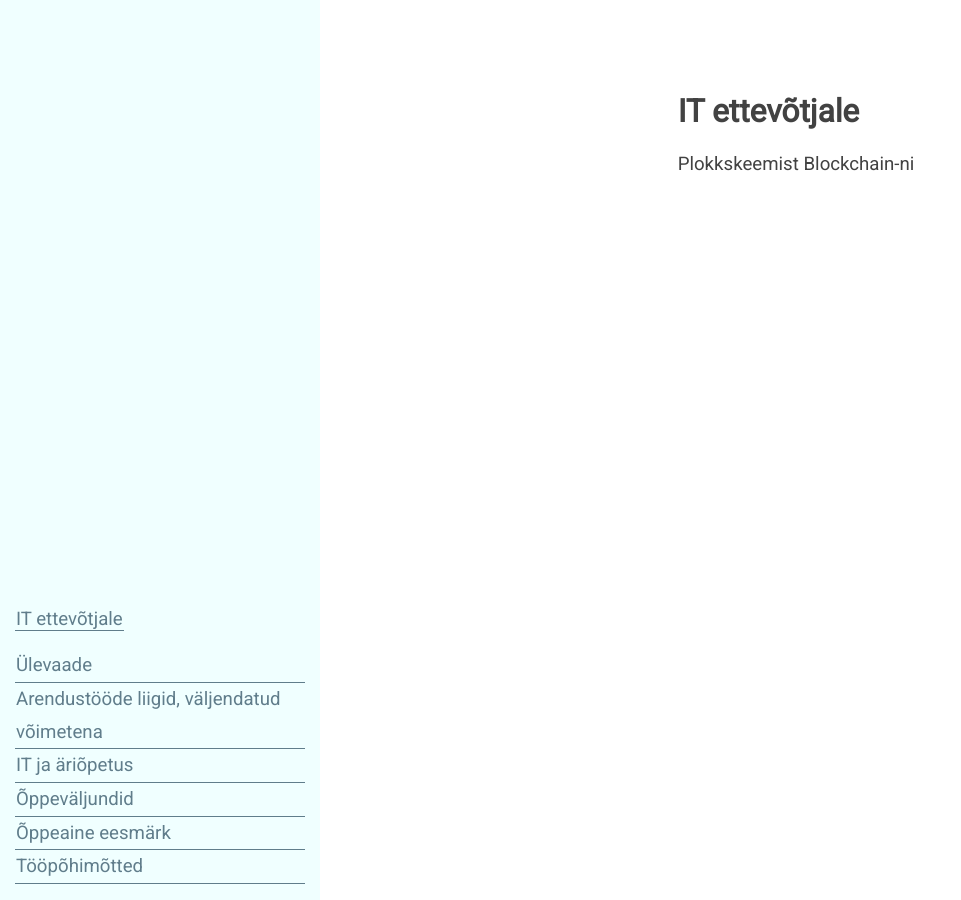
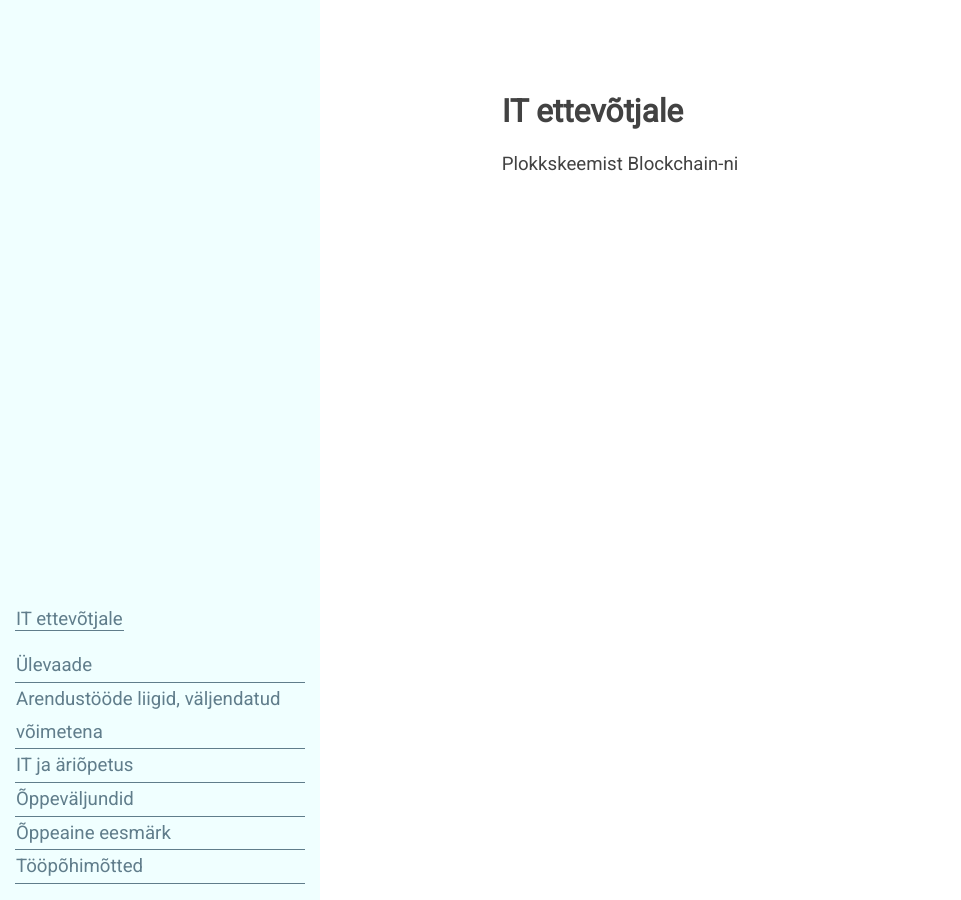
Before and after one commit to agiil/IT, a Jekyll site: the page built from index.md, in a window 1280 px wide. Shown: the whole page, without its empty margins (0-961 px from the left). Built offline with Jekyll 4.4.1, drawn with Linux system fonts in a browser that asks for light colours.

Commit message:
Update IT.css

```diff
--- a/css/IT.css
+++ b/css/IT.css
@@ -1,5 +1,5 @@
 .Tekst {
-  margin-left: 24rem;
+  margin-left: 13rem;
 }
 
 /* ---- Riba ---- */
```
